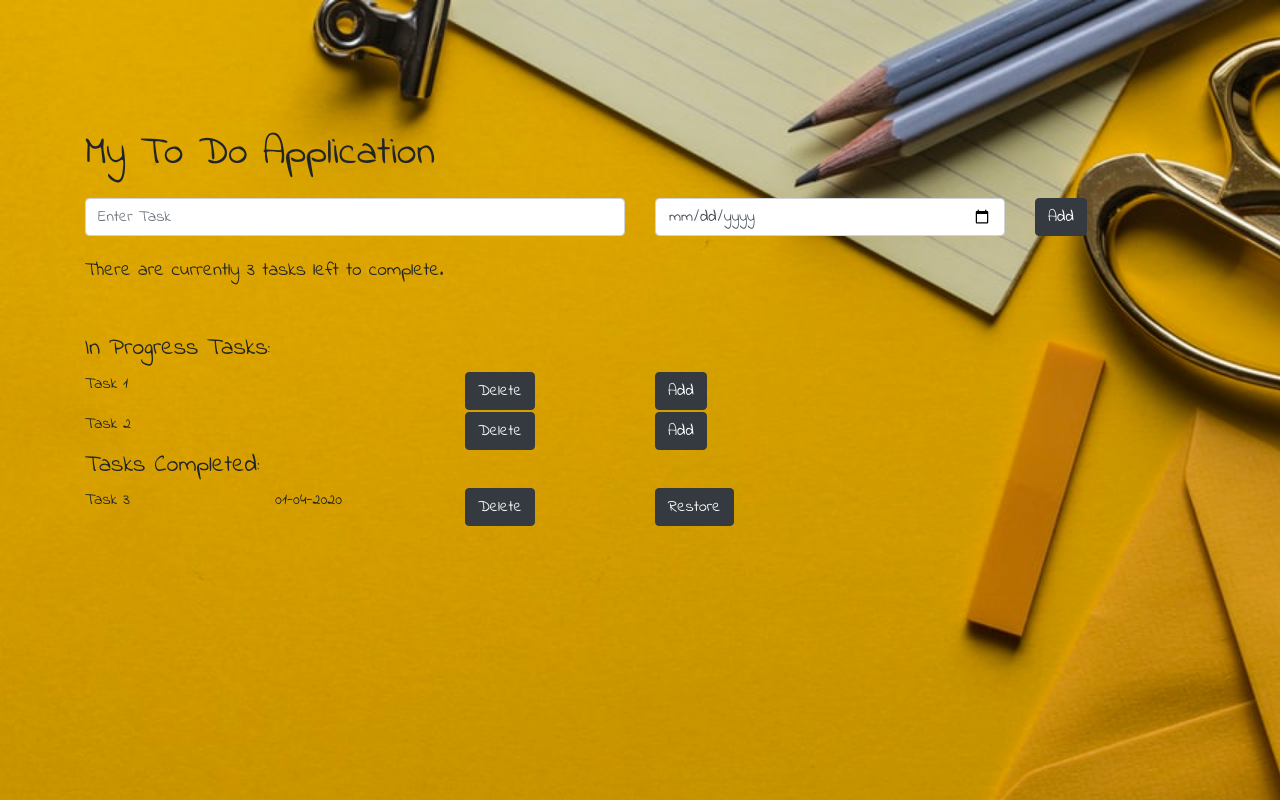
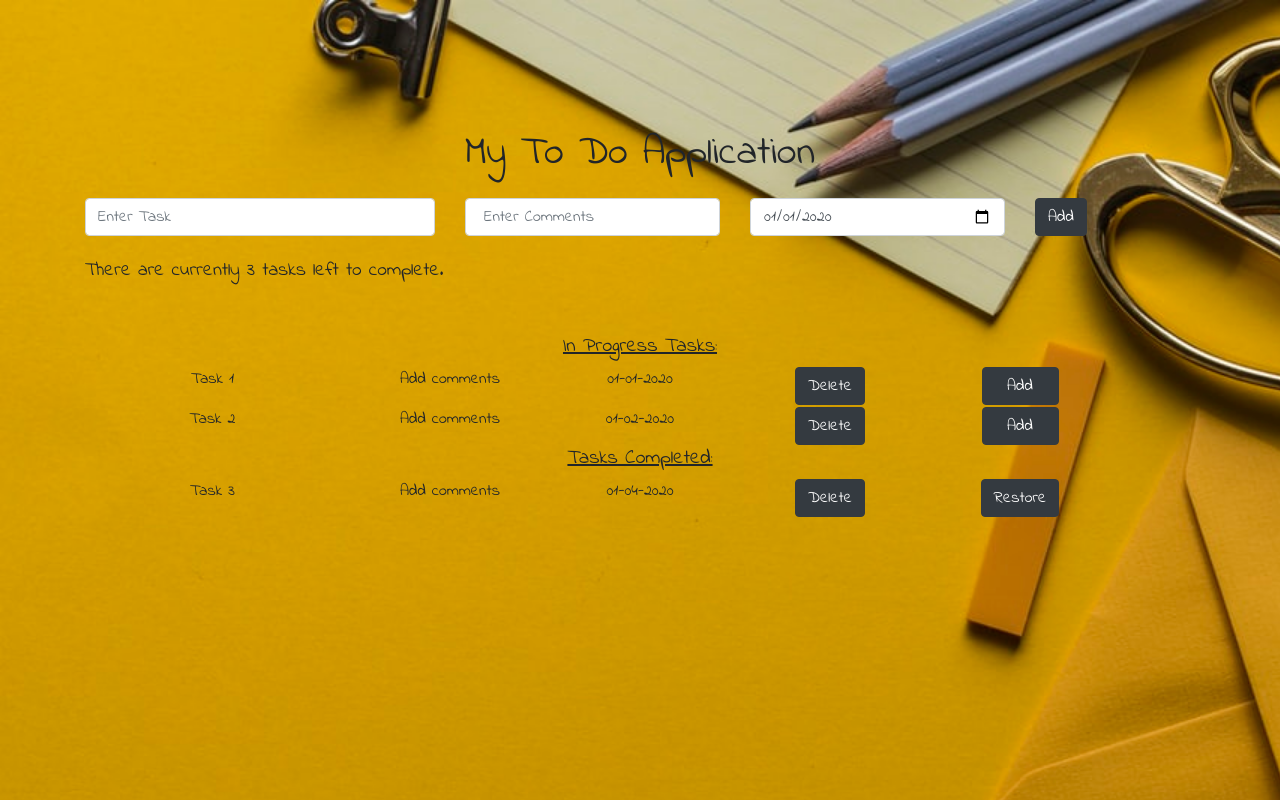
Before and after one commit to NicoleTom92/My-To-Do-Application, a React (Create React App) app: page / in a window 1280 px wide. Built offline with nearby package versions, Linux system fonts and the light colour scheme.

Commit message:
full CRUD functionality added to todo

```diff
--- a/src/Addsection.js
+++ b/src/Addsection.js
@@ -3,19 +3,26 @@ import React from "react";
 class Addsection extends React.Component {
     state = {
         tasks: "",
-        dateCompleted: ""
+        furtherinfo: "",
+        dateCompleted: "2020-01-01",
     };
 
-    updatetask = (event) => {
+    updateTasks = (event) => {
+        console.log (event.target.value)
         this.setState({
             tasks: event.target.value
         });
     };
 
+    updatefurtherinfo = (event) => {
+        this.setState ({
+            furtherinfo: event.target.value
+        });
+    };
 
     updateDate = event => {
         this.setState({
-            date: event.target.value
+            dateCompleted: event.target.value
         })
     }
 
@@ -35,9 +42,9 @@ class Addsection extends React.Component {
 
     render() {
         return (
-            <div className="taskbox">
+
                 <div className="row">
-                    <div className="col-6">
+                    <div className="col-4">
                         <input type="text"
                             onChange={this.updateTasks}
                             value={this.state.tasks}
@@ -45,7 +52,16 @@ class Addsection extends React.Component {
                             placeholder="Enter Task" />
                     </div>
 
-                    <div className="col-4">
+                    <div className="col-3">
+                    <input type="text"
+                        onChange={this.updatefurtherinfo}
+                        value={this.state.furtherinfo}
+                        className="form-control"
+                        placeholder=" Enter Comments" />
+                </div>
+
+
+                    <div className="col-3">
                         <input type="date"
                             className="form-control"
                             value={this.state.dateCompleted}
@@ -58,7 +74,7 @@ class Addsection extends React.Component {
                         </div>
                     </div>
                 </div>
-            </div>
+
 
         )
     }
--- a/src/App.js
+++ b/src/App.js
@@ -9,9 +9,9 @@ import Addsection from "./Addsection"
 class App extends React.Component {
   state = {
     tasks: [
-      { name: "Task 1", available: true, dateCompleted: "01-01-2020", id: uuid() },
-      { name: "Task 2", available: true, dateCompleted: "01-02-2020", id: uuid()  },
-      { name: "Task 3", available: false, dateCompleted: "01-04-2020", id: uuid()  },
+      { name: "Task 1", furtherinfo:["Add comments"], available: true, dateCompleted: "01-01-2020", id: uuid() },
+      { name: "Task 2", furtherinfo:["Add comments"], available: true, dateCompleted: "01-02-2020", id: uuid()  },
+      { name: "Task 3", furtherinfo:["Add comments"], available: false, dateCompleted: "01-04-2020", id: uuid()  },
     ],
   }
 
@@ -25,10 +25,11 @@ class App extends React.Component {
     });
   }
 
-  addNewTask = (name, dateCompleted) => {
-
+  addNewTask = (name, furtherinfo , dateCompleted) => {
+    console.log (name, furtherinfo, dateCompleted);
     const newTask = {
       name: name,
+      furtherinfo: furtherinfo,
       available: true,
       dateCompleted: dateCompleted,
       id: uuid()
@@ -59,7 +60,7 @@ class App extends React.Component {
           <Addsection addNewTaskFunc={this.addNewTask}/>
           <TaskCount count={this.state.tasks.length} />
 
-          <h4>In Progress Tasks:</h4>
+          <h5><u>In Progress Tasks:</u></h5>
           {Taskstocomplete.map(tasks => {
 
             return (
@@ -68,14 +69,15 @@ class App extends React.Component {
                 key={tasks.id}
                 available={tasks.available}
                 name={tasks.name}
-                dateJoined={tasks.dateJoined}
+                furtherinfo={tasks.furtherinfo}
+                dateCompleted={tasks.dateCompleted}
                 id={tasks.id}
 
               />
             )
           })}
 
-          <h4>Tasks Completed:</h4>
+          <h5><u>Tasks Completed:</u></h5>
         {Taskscompleted.map(tasks => {
           return (
             <Tables
@@ -83,6 +85,7 @@ class App extends React.Component {
               key={tasks.id}
               available={tasks.available}
               name={tasks.name}
+              furtherinfo={tasks.furtherinfo}
               dateCompleted={tasks.dateCompleted}
               id={tasks.id}
             />
--- a/src/Tables.js
+++ b/src/Tables.js
@@ -9,8 +9,11 @@ class Tables extends React.Component {
         return (
 
             <div className="row">
+                <div className="col-12 col-sm-3">
+                    <p>{this.props.name}</p>
+                </div>
                 <div className="col-12 col-sm-2">
-                    <p>{this.props.name}</p>
+                    <p> {this.props.furtherinfo} </p>
                 </div>
 
                 <div className="col-12 col-sm-2">
@@ -26,6 +29,7 @@ class Tables extends React.Component {
                         <button className="btn btn-dark">Restore
                         </button>
                     }
+
                 </div>
             </div>
 
--- a/src/index.css
+++ b/src/index.css
@@ -5,7 +5,7 @@ body {
   }
 
   .Heading {
-    text-align: left;
+
     margin-top: 130px;
     font-size: x-large;
     margin-bottom: 20px;
@@ -21,6 +21,10 @@ body {
 
 
 .container {
-    text-align: left;
+    text-align: left 20px;
 
 }
+
+.book-button {
+  width: 77px;
+}
```
Also changed, not shown: src/Heading.js (+3 -7 lines).
